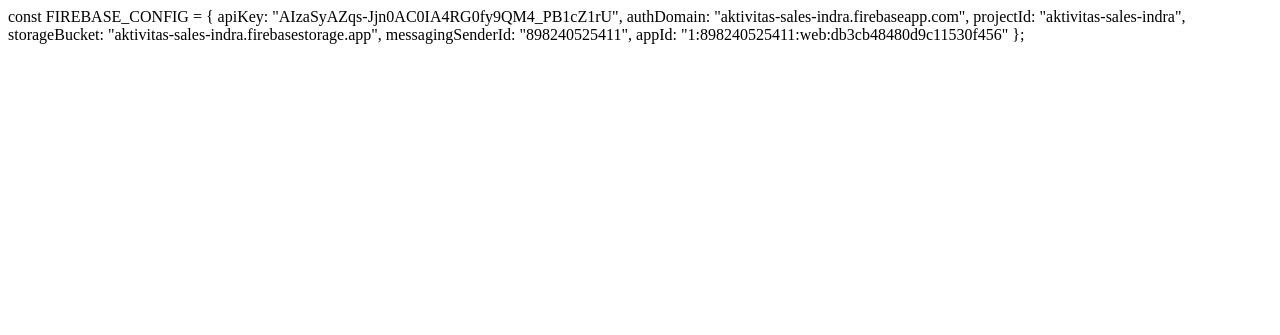
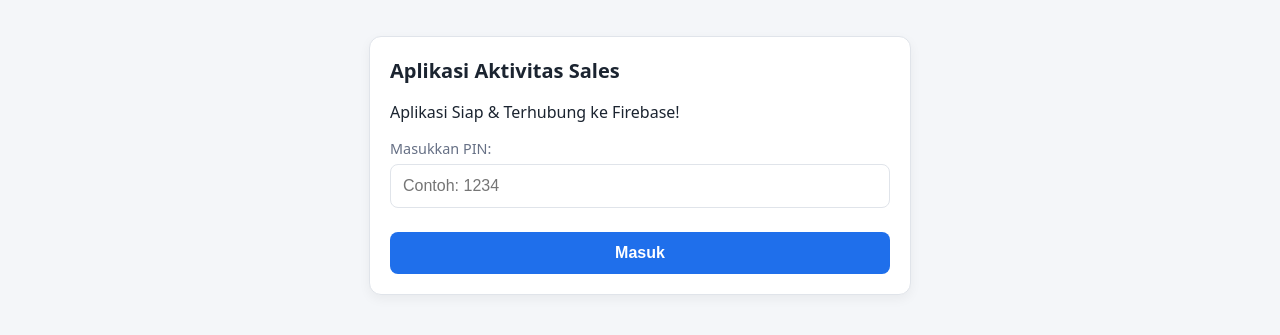
Before and after one commit to uwaisysultan-ux/Akfivifas-sales_indra, a plain HTML site: page index.html in a window 1280 px wide. Drawn offline with Linux system fonts and the light colour scheme.

Commit message:
Update index.html

```diff
--- a/index.html
+++ b/index.html
@@ -1,3 +1,24 @@
+<!DOCTYPE html>
+<html lang="id"><head><meta charset="utf-8">
+<meta name="viewport" content="width=device-width, initial-scale=1, viewport-fit=cover">
+<title>Aktivitas Sales</title>
+<style>
+:root{--bg:#f4f6f9;--card:#fff;--tx:#1b2430;--mu:#667085;--bd:#e0e4ea;--pr:#1f6feb;--ok:#12a150;--wa:#d9822b;--no:#d92d20;}
+@media(prefers-color-scheme:dark){:root:not([data-theme="light"]){--bg:#10141a;--card:#1a212b;--tx:#e8ecf2;--mu:#9ca3af;--bd:#2d3748;}}
+body{font-family:system-ui,-apple-system,BlinkMacSystemFont,Segoe UI,Roboto,sans-serif;background:var(--bg);color:var(--tx);margin:0;padding:16px;box-sizing:border-box;}
+.card{background:var(--card);border:1px solid var(--bd);border-radius:12px;padding:20px;max-width:500px;margin:20px auto;box-shadow:0 4px 12px rgba(0,0,0,0.05);}
+h2{margin-top:0;font-size:1.25rem;}
+.form-group{margin-bottom:16px;}
+label{display:block;margin-bottom:6px;font-size:0.9rem;color:var(--mu);}
+input,select,button{width:100%;padding:12px;border-radius:8px;border:1px solid var(--bd);background:var(--card);color:var(--tx);box-sizing:border-box;font-size:1rem;}
+button{background:var(--pr);color:#fff;border:none;font-weight:600;cursor:pointer;margin-top:8px;}
+button:hover{opacity:0.9;}
+.hidden{display:none;}
+</style>
+<script type="module">
+import { initializeApp } from "https://www.gstatic.com/firebasejs/10.8.0/firebase-app.js";
+import { getFirestore, doc, getDoc, setDoc } from "https://www.gstatic.com/firebasejs/10.8.0/firebase-firestore.js";
+
 const FIREBASE_CONFIG = {
   apiKey: "AIzaSyAZqs-Jjn0AC0IA4RG0fy9QM4_PB1cZ1rU",
   authDomain: "aktivitas-sales-indra.firebaseapp.com",
@@ -6,3 +27,24 @@
   messagingSenderId: "898240525411",
   appId: "1:898240525411:web:db3cb48480d9c11530f456"
 };
+
+const app = initializeApp(FIREBASE_CONFIG);
+const db = getFirestore(app);
+
+window.addEventListener('DOMContentLoaded', () => {
+  document.getElementById('app-status').innerText = "Aplikasi Siap & Terhubung ke Firebase!";
+});
+</script>
+</head>
+<body>
+  <div class="card">
+    <h2>Aplikasi Aktivitas Sales</h2>
+    <p id="app-status">Menghubungkan ke database...</p>
+    <div class="form-group">
+      <label for="pin">Masukkan PIN:</label>
+      <input type="password" id="pin" placeholder="Contoh: 1234">
+    </div>
+    <button onclick="alert('Selamat datang! PIN standar: 1234 (Anggota) / 0000 (Admin)')">Masuk</button>
+  </div>
+</body>
+</html>
```
